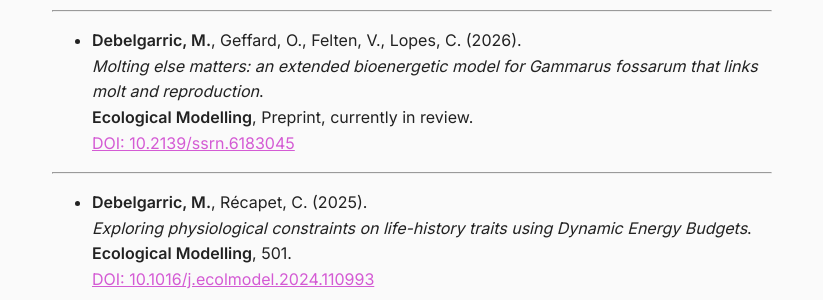
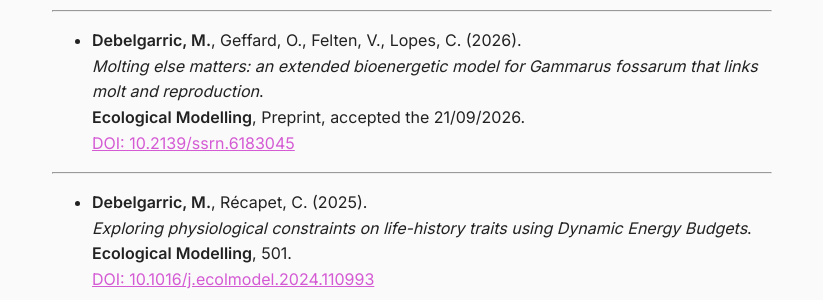
Before and after one commit to mdebelgarric/mdebelgarric.github.io, a Jekyll site: the page built from publications.md, in a window 1280 px wide. Shown: the part 313-613 px from the top of the page, without its empty margins (228-1051 px from the left). Built offline with Jekyll 4.4.1, drawn with Linux system fonts in a browser that asks for light colours.

Commit message:
CV updated

```diff
--- a/publications.md
+++ b/publications.md
@@ -12,7 +12,7 @@ permalink: /publications/
 
 - **Debelgarric, M.**,  Geffard, O., Felten, V., Lopes, C. (2026).
   *Molting else matters: an extended bioenergetic model for Gammarus fossarum that links molt and reproduction*.
-  **Ecological Modelling**, Preprint, currently in review.
+  **Ecological Modelling**, Preprint, accepted the 21/09/2026.
   [DOI: 10.2139/ssrn.6183045](https://doi.org/10.2139/ssrn.6183045)
 
 ---
```
Also changed, not shown: index.md (+1 -1 lines), 2 other files.
